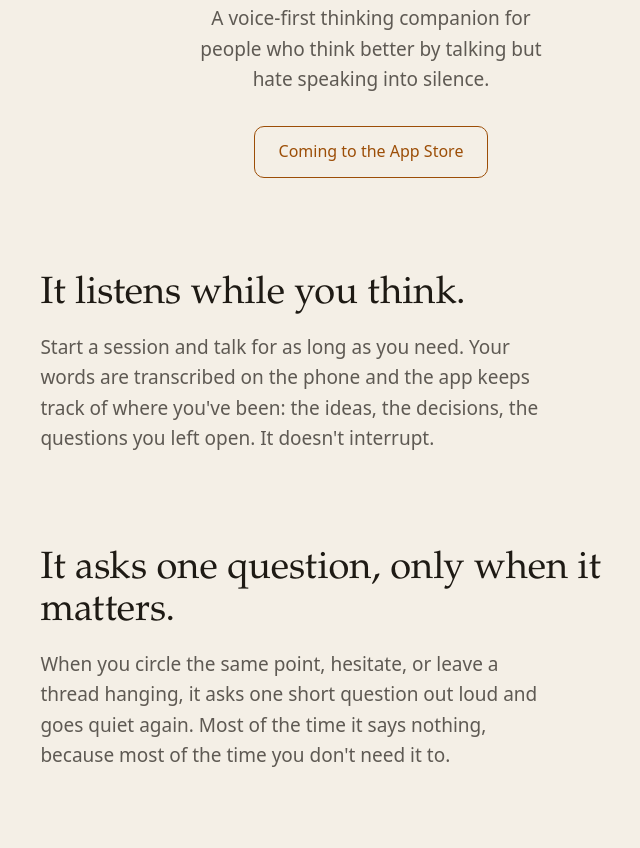
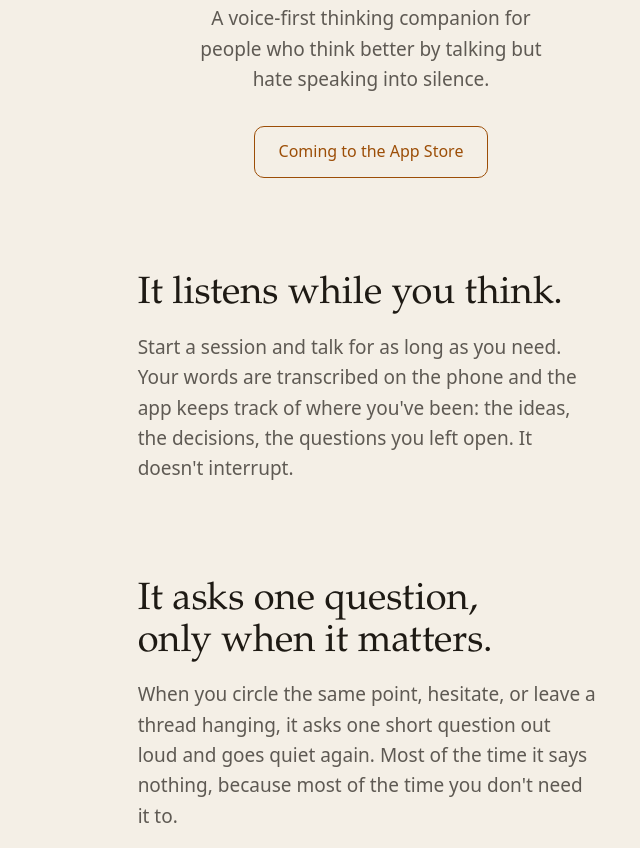
Before and after one commit to sean-reid/ooooh, a plain HTML site: page site/index.html in a window 1280 px wide. Shown: the part 552-1400 px from the top of the page, without its empty margins (269-909 px from the left). Drawn offline with Linux system fonts and the light colour scheme.

Commit message:
fix(site): set each section on a centred 48ch measure (#96)
The hero is centred and the three point sections were left-set
against the 68ch wrap, so the paragraphs read as leaning left of the
page. Each section is now a 48ch block centred on the page axis with
its heading and paragraph left-set inside it, so the ragged edge sits
symmetrically. Headings balance their two lines and paragraphs avoid a
single-word last line through text-wrap.

```diff
--- a/site/site.css
+++ b/site/site.css
@@ -105,6 +105,7 @@ a:focus-visible {
 }
 
 .tagline {
+  text-wrap: pretty;
   color: var(--dim);
   font-size: 19px;
   max-width: 32ch;
@@ -131,17 +132,21 @@ a:focus-visible {
 
 .point {
   padding-top: clamp(72px, 12vh, 128px);
+  max-width: 48ch;
+  margin-left: auto;
+  margin-right: auto;
 }
 
 .point h2 {
   font-size: clamp(30px, 6vw, 38px);
+  text-wrap: balance;
 }
 
 .point p {
   font-size: 19px;
   color: var(--dim);
   margin: 16px 0 0;
-  max-width: 48ch;
+  text-wrap: pretty;
 }
 
 .shot {
```
